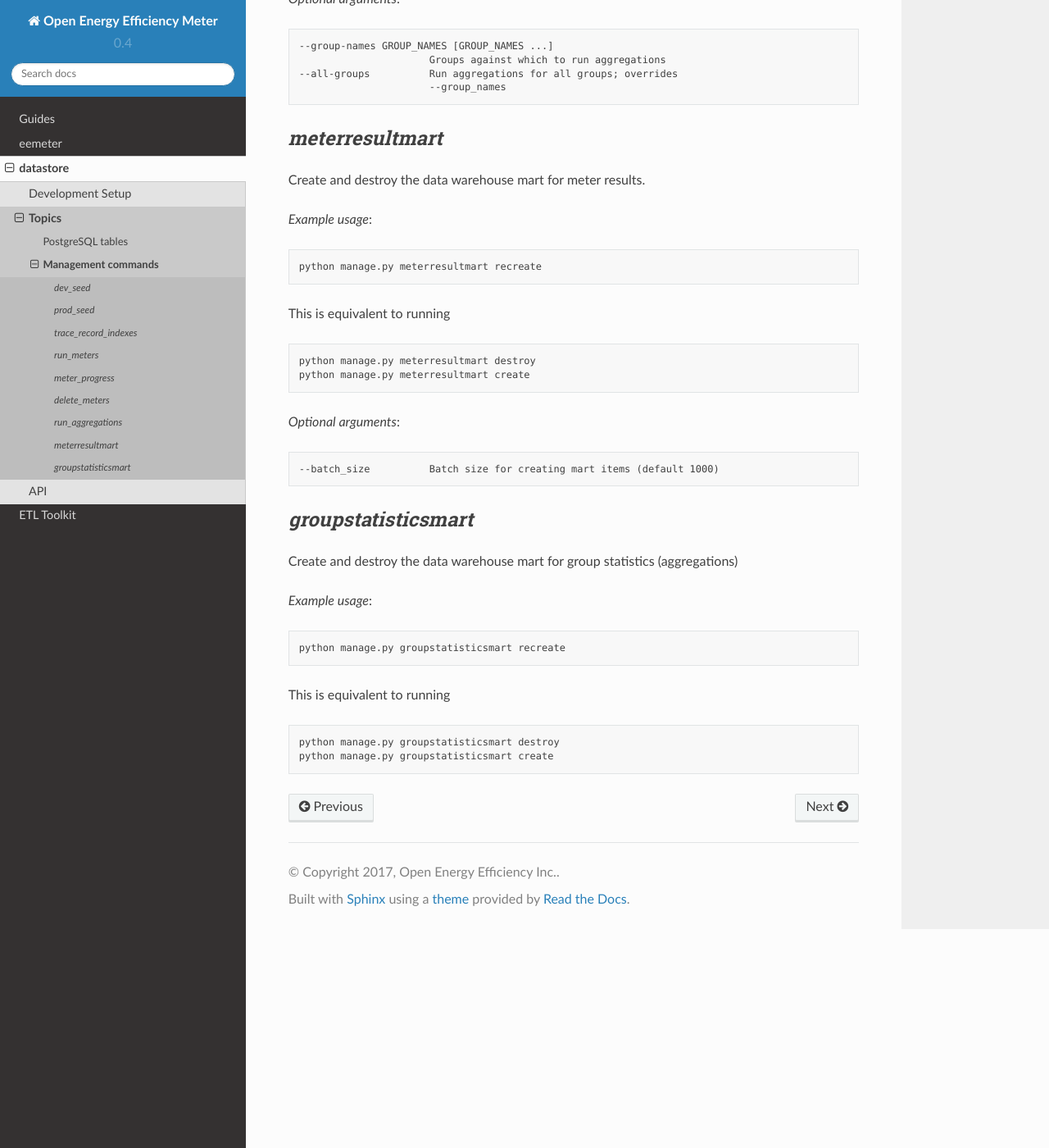
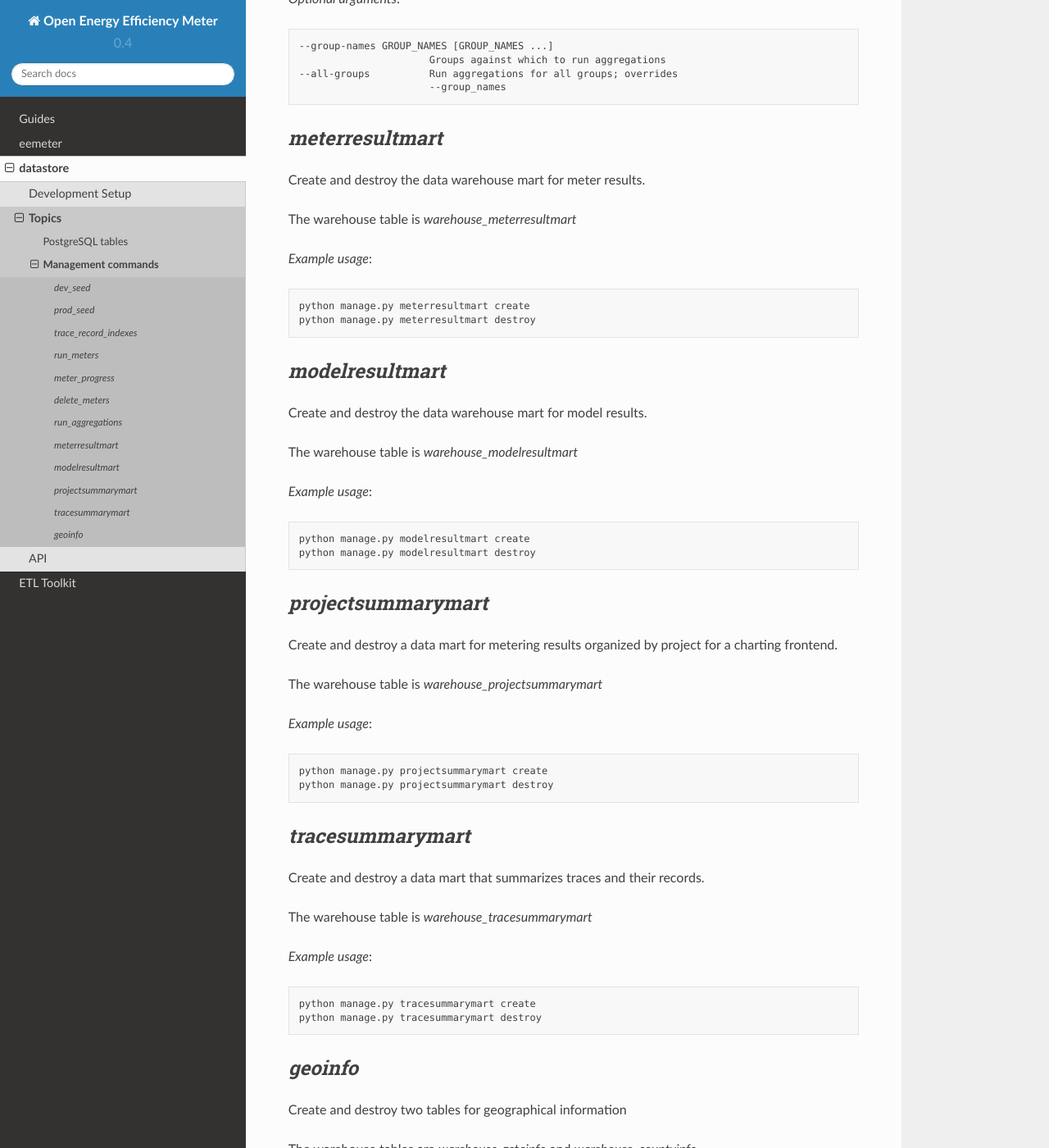
Before and after one commit to openeemeter/eemeter, a Sphinx documentation site: the page built from docs/datastore_management_commands.rst, in a window 1280 px wide and 1400 px high, scrolled down 3925 px. Shown: the whole window at 82% size. Built offline with Sphinx 7.4.7 and the Read the Docs theme 2.0.0, drawn with Linux system fonts in a browser that asks for light colours; pages that are not in the unit, such as notebooks, are missing from menus; some of the changed text lies outside the part shown.

Commit message:
Add docs and make sure results are json serializable

```diff
--- a/docs/datastore_management_commands.rst
+++ b/docs/datastore_management_commands.rst
@@ -191,37 +191,68 @@ Run aggregations of meter results by group.
 
 Create and destroy the data warehouse mart for meter results.
 
-*Example usage*:
-
-.. code-block:: bash
-
-    python manage.py meterresultmart recreate
-
-This is equivalent to running
-
-.. code-block:: bash
-
-    python manage.py meterresultmart destroy
-    python manage.py meterresultmart create
-
-*Optional arguments*::
-
-      --batch_size          Batch size for creating mart items (default 1000)
-
-`groupstatisticsmart`
-^^^^^^^^^^^^^^^^^^^^^
-
-Create and destroy the data warehouse mart for group statistics (aggregations)
+The warehouse table is `warehouse_meterresultmart`
 
 *Example usage*:
 
 .. code-block:: bash
 
-    python manage.py groupstatisticsmart recreate
+    python manage.py meterresultmart create
+    python manage.py meterresultmart destroy
 
-This is equivalent to running
+`modelresultmart`
+^^^^^^^^^^^^^^^^^
+
+Create and destroy the data warehouse mart for model results.
+
+The warehouse table is `warehouse_modelresultmart`
+
+*Example usage*:
 
 .. code-block:: bash
 
-    python manage.py groupstatisticsmart destroy
-    python manage.py groupstatisticsmart create
+    python manage.py modelresultmart create
+    python manage.py modelresultmart destroy
+
+`projectsummarymart`
+^^^^^^^^^^^^^^^^^^^^
+
+Create and destroy a data mart for metering results organized by project for
+a charting frontend.
+
+The warehouse table is `warehouse_projectsummarymart`
+
+*Example usage*:
+
+.. code-block:: bash
+
+    python manage.py projectsummarymart create
+    python manage.py projectsummarymart destroy
+
+`tracesummarymart`
+^^^^^^^^^^^^^^^^^^^^
+
+Create and destroy a data mart that summarizes traces and their records.
+
+The warehouse table is `warehouse_tracesummarymart`
+
+*Example usage*:
+
+.. code-block:: bash
+
+    python manage.py tracesummarymart create
+    python manage.py tracesummarymart destroy
+
+`geoinfo`
+^^^^^^^^^
+
+Create and destroy two tables for geographical information
+
+The warehouse tables are `warehouse_zctainfo` and `warehouse_countyinfo`
+
+*Example usage*:
+
+.. code-block:: bash
+
+    python manage.py geoinfo create
+    python manage.py geoinfo destroy
```
Also changed, not shown: 2 other files.
